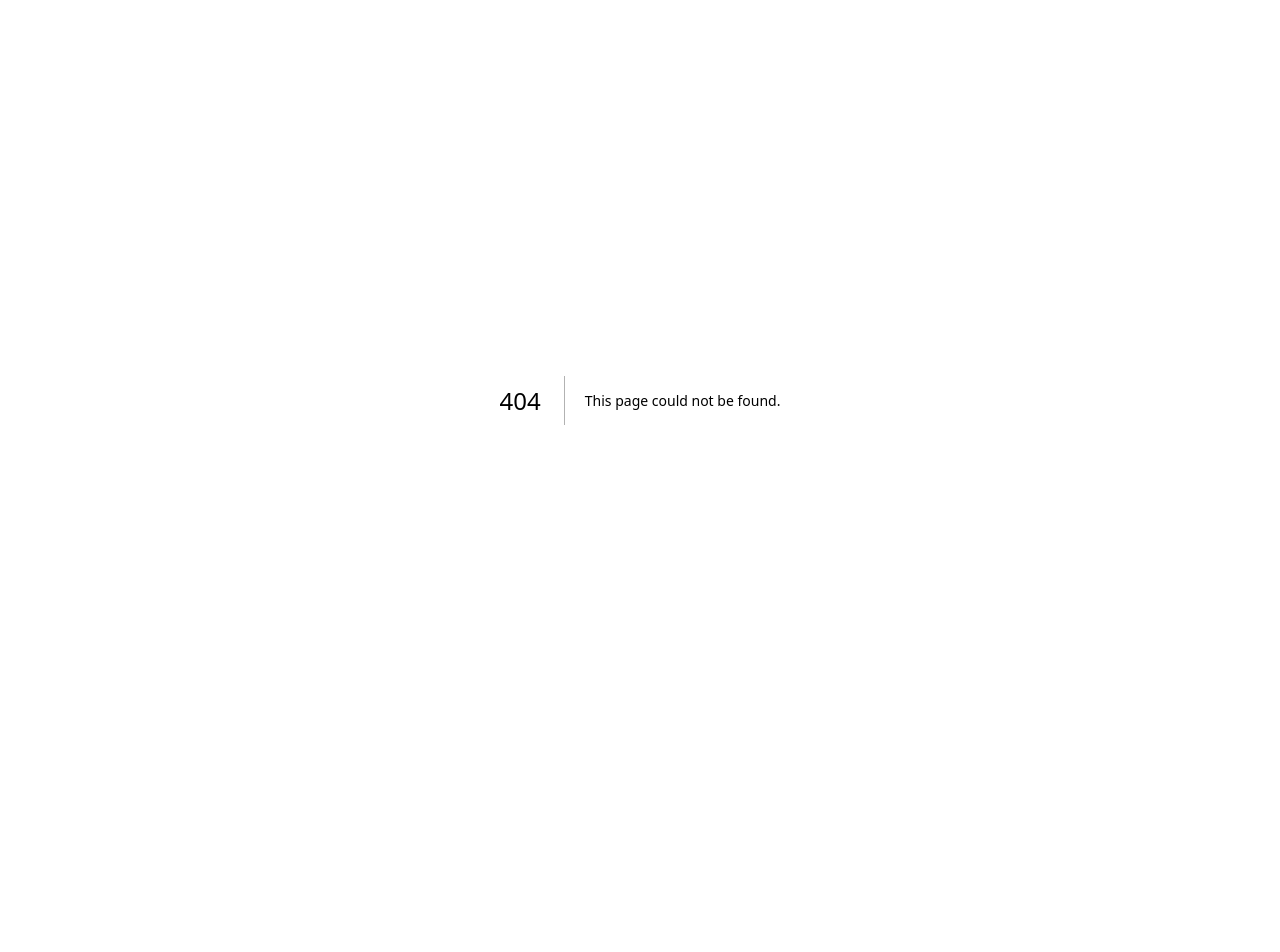
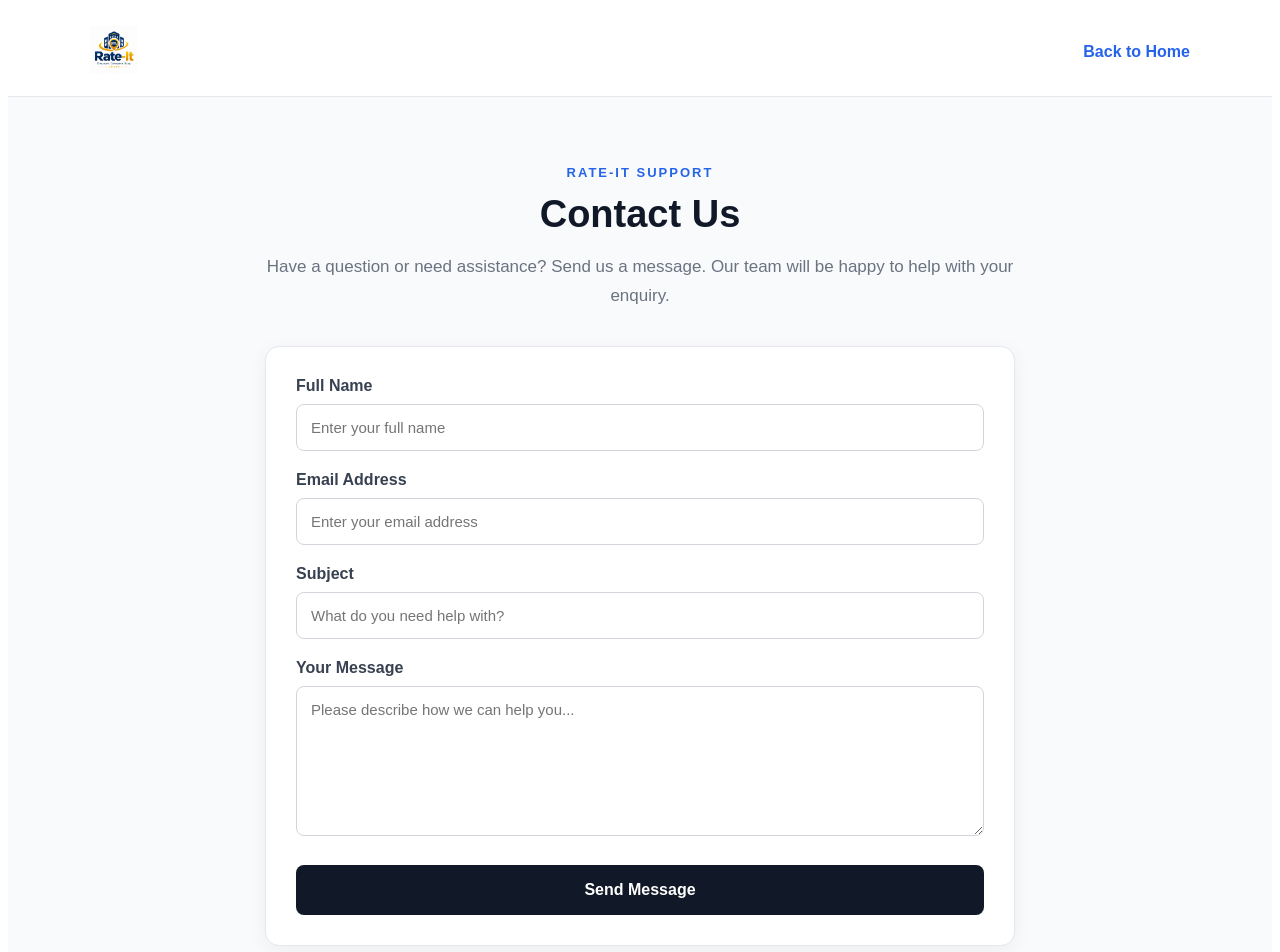
Before and after one commit to Rateitt/Rate-it, a Next.js app in the folder rate-it/: page /contact in a window 1280 px wide. Before the commit this address had no page. Shown: the top 952 px of the page. Before the commit the page ends 800 px from the top, so only its background shows below. Built offline with nearby package versions, Linux system fonts and the light colour scheme; no server answers.

Commit message:
Add Rate-It contact and help page

```diff
--- /dev/null
+++ b/rate-it/app/contact/page.tsx
@@ -0,0 +1,309 @@
+"use client";
+
+import { useState, type FormEvent } from "react";
+import Link from "next/link";
+import { supabase } from "../../lib/supabase";
+
+export default function ContactPage() {
+  const [fullName, setFullName] = useState("");
+  const [email, setEmail] = useState("");
+  const [subject, setSubject] = useState("");
+  const [message, setMessage] = useState("");
+  const [loading, setLoading] = useState(false);
+  const [success, setSuccess] = useState("");
+  const [error, setError] = useState("");
+
+  async function handleSubmit(e: FormEvent<HTMLFormElement>) {
+    e.preventDefault();
+
+    setLoading(true);
+    setError("");
+    setSuccess("");
+
+    try {
+      const { error: submitError } = await supabase
+        .from("contact_messages")
+        .insert([
+          {
+            full_name: fullName.trim(),
+            email: email.trim(),
+            subject: subject.trim(),
+            message: message.trim(),
+          },
+        ]);
+
+      if (submitError) {
+        throw submitError;
+      }
+
+      setSuccess(
+        "Thank you for contacting Rate-It. Your message has been received."
+      );
+
+      setFullName("");
+      setEmail("");
+      setSubject("");
+      setMessage("");
+    } catch {
+      setError(
+        "We could not send your message. Please try again."
+      );
+    } finally {
+      setLoading(false);
+    }
+  }
+
+  return (
+    <main
+      style={{
+        minHeight: "100vh",
+        background: "#f8fafc",
+        fontFamily: "Arial, sans-serif",
+        color: "#1f2937",
+      }}
+    >
+      <header
+        style={{
+          background: "#ffffff",
+          borderBottom: "1px solid #e5e7eb",
+          padding: "18px 24px",
+        }}
+      >
+        <div
+          style={{
+            maxWidth: "1100px",
+            margin: "0 auto",
+            display: "flex",
+            justifyContent: "space-between",
+            alignItems: "center",
+            gap: "15px",
+          }}
+        >
+          <Link href="/">
+            <img
+              src="/logo.png"
+              alt="Rate-It"
+              style={{ height: "48px", width: "auto" }}
+            />
+          </Link>
+
+          <Link
+            href="/"
+            style={{
+              color: "#2563eb",
+              textDecoration: "none",
+              fontWeight: "600",
+            }}
+          >
+            Back to Home
+          </Link>
+        </div>
+      </header>
+
+      <section
+        style={{
+          maxWidth: "750px",
+          margin: "0 auto",
+          padding: "55px 20px",
+        }}
+      >
+        <div style={{ textAlign: "center", marginBottom: "35px" }}>
+          <p
+            style={{
+              color: "#2563eb",
+              fontWeight: "700",
+              letterSpacing: "2px",
+              textTransform: "uppercase",
+              fontSize: "13px",
+            }}
+          >
+            Rate-It Support
+          </p>
+
+          <h1
+            style={{
+              fontSize: "38px",
+              color: "#111827",
+              margin: "12px 0",
+            }}
+          >
+            Contact Us
+          </h1>
+
+          <p
+            style={{
+              color: "#6b7280",
+              fontSize: "17px",
+              lineHeight: "1.7",
+            }}
+          >
+            Have a question or need assistance?
+            Send us a message. Our team will be happy
+            to help with your enquiry.
+          </p>
+        </div>
+
+        <form
+          onSubmit={handleSubmit}
+          style={{
+            background: "#ffffff",
+            padding: "30px",
+            borderRadius: "14px",
+            border: "1px solid #e5e7eb",
+            boxShadow: "0 5px 20px rgba(0,0,0,0.05)",
+          }}
+        >
+          <div style={{ marginBottom: "20px" }}>
+            <label
+              htmlFor="fullName"
+              style={labelStyle}
+            >
+              Full Name
+            </label>
+
+            <input
+              id="fullName"
+              type="text"
+              required
+              maxLength={150}
+              value={fullName}
+              onChange={(e) => setFullName(e.target.value)}
+              placeholder="Enter your full name"
+              style={inputStyle}
+            />
+          </div>
+
+          <div style={{ marginBottom: "20px" }}>
+            <label htmlFor="email" style={labelStyle}>
+              Email Address
+            </label>
+
+            <input
+              id="email"
+              type="email"
+              required
+              maxLength={254}
+              value={email}
+              onChange={(e) => setEmail(e.target.value)}
+              placeholder="Enter your email address"
+              style={inputStyle}
+            />
+          </div>
+
+          <div style={{ marginBottom: "20px" }}>
+            <label htmlFor="subject" style={labelStyle}>
+              Subject
+            </label>
+
+            <input
+              id="subject"
+              type="text"
+              required
+              maxLength={200}
+              value={subject}
+              onChange={(e) => setSubject(e.target.value)}
+              placeholder="What do you need help with?"
+              style={inputStyle}
+            />
+          </div>
+
+          <div style={{ marginBottom: "25px" }}>
+            <label htmlFor="message" style={labelStyle}>
+              Your Message
+            </label>
+
+            <textarea
+              id="message"
+              required
+              maxLength={5000}
+              rows={7}
+              value={message}
+              onChange={(e) => setMessage(e.target.value)}
+              placeholder="Please describe how we can help you..."
+              style={{
+                ...inputStyle,
+                resize: "vertical",
+                minHeight: "150px",
+              }}
+            />
+          </div>
+
+          {error && (
+            <p
+              role="alert"
+              style={{
+                color: "#dc2626",
+                background: "#fef2f2",
+                padding: "12px",
+                borderRadius: "8px",
+              }}
+            >
+              {error}
+            </p>
+          )}
+
+          {success && (
+            <p
+              role="status"
+              style={{
+                color: "#15803d",
+                background: "#f0fdf4",
+                padding: "12px",
+                borderRadius: "8px",
+              }}
+            >
+              {success}
+            </p>
+          )}
+
+          <button
+            type="submit"
+            disabled={loading}
+            style={{
+              width: "100%",
+              padding: "16px",
+              border: "none",
+              borderRadius: "8px",
+              background: loading ? "#6b7280" : "#111827",
+              color: "#ffffff",
+              fontSize: "16px",
+              fontWeight: "700",
+              cursor: loading ? "not-allowed" : "pointer",
+            }}
+          >
+            {loading ? "Sending Message..." : "Send Message"}
+          </button>
+        </form>
+
+        <p
+          style={{
+            textAlign: "center",
+            marginTop: "25px",
+            color: "#6b7280",
+            fontSize: "14px",
+          }}
+        >
+          Thank you for choosing Rate-It.
+          Discover. Compare. Stay.
+        </p>
+      </section>
+    </main>
+  );
+}
+
+const labelStyle = {
+  display: "block",
+  fontWeight: "700",
+  marginBottom: "9px",
+  color: "#374151",
+};
+
+const inputStyle = {
+  width: "100%",
+  boxSizing: "border-box" as const,
+  padding: "14px",
+  border: "1px solid #d1d5db",
+  borderRadius: "8px",
+  fontSize: "15px",
+  fontFamily: "Arial, sans-serif",
+};
```
Also changed, not shown: rate-it/app/page.tsx (+26 -2 lines).
